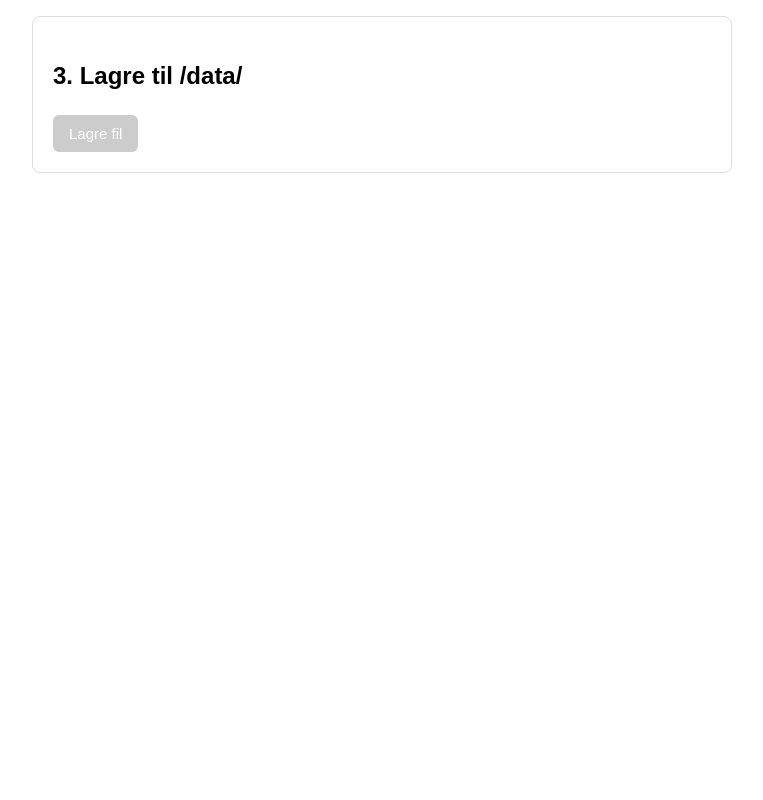
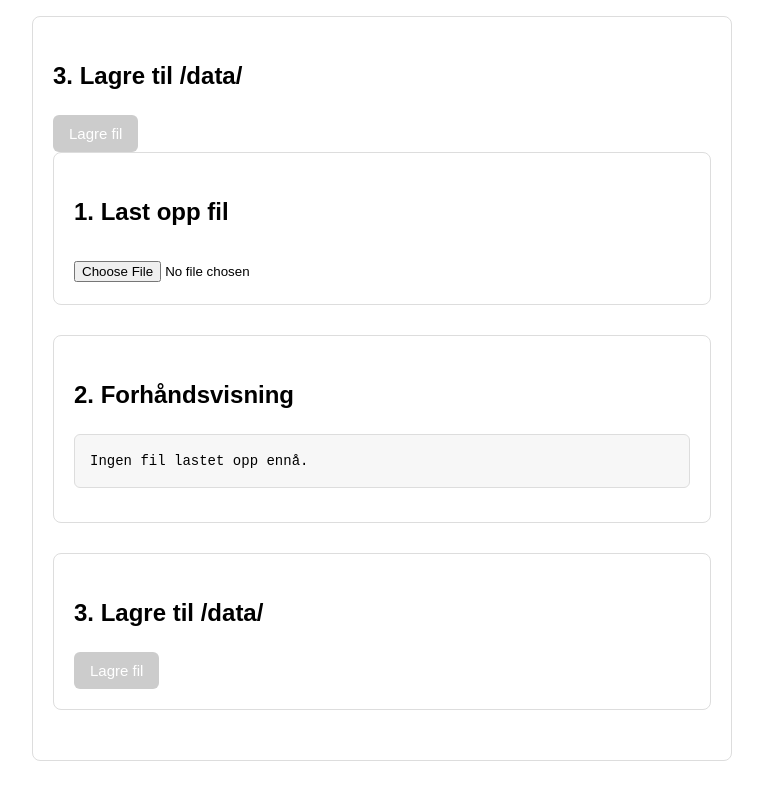
Before and after one commit to ArildBru/seertall, a plain HTML site: page import.html in a window 1280 px wide. Shown: the part 576-1376 px from the top of the page, without its empty margins (258-1021 px from the left). Before the commit the page ends 839 px from the top, so only its background shows below. Drawn offline with Linux system fonts and the light colour scheme.

Commit message:
Update import.html

```diff
--- a/import.html
+++ b/import.html
@@ -80,7 +80,21 @@
 <div class="section">
   <h2>3. Lagre til /data/</h2>
   <button id="saveBtn" class="primary disabled" disabled>Lagre fil</button>
+<div class="section">
+  <h2>1. Last opp fil</h2>
+  <input type="file" id="fileInput" accept=".json">
 </div>
+
+<div class="section">
+  <h2>2. Forhåndsvisning</h2>
+  <pre id="preview">Ingen fil lastet opp ennå.</pre>
+</div>
+
+<div class="section">
+  <h2>3. Lagre til /data/</h2>
+  <button id="saveBtn" class="primary disabled" disabled>Lagre fil</button>
+</div>
+
  <script>
 const fileInput = document.getElementById("fileInput");
 const preview = document.getElementById("preview");
```
